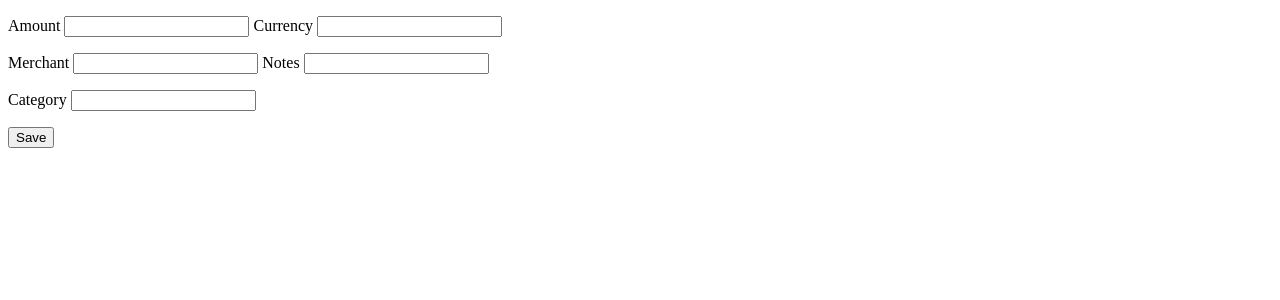
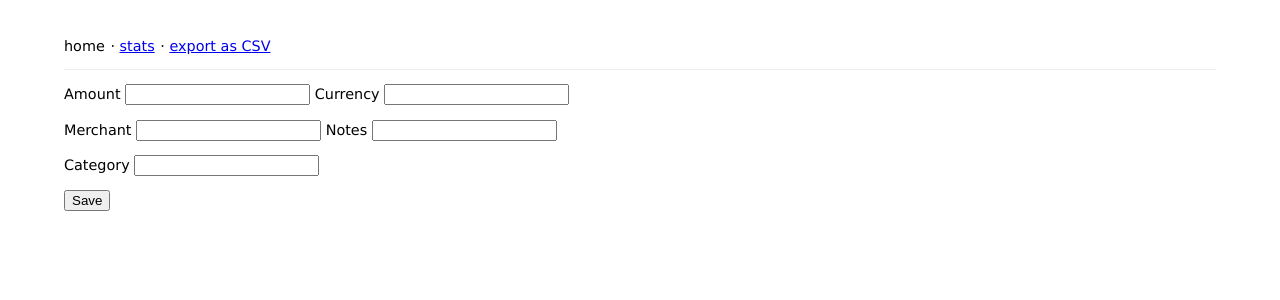
Before and after one commit to jarek/lime, a Flask app: page / in a window 1280 px wide. Shown: the top 300 px of the page. Run offline with Flask 2, Linux system fonts and the light colour scheme; data that the repository does not hold is empty; some libraries are stand-ins or nearby versions.

Commit message:
use a master template, add some basic css

```diff
--- /dev/null
+++ b/app/static/style.css
@@ -0,0 +1,69 @@
+/*notmuchhere*/
+
+html {
+    font-family: verdana, sans-serif;
+    font-size: 0.9em;
+}
+
+body {
+    width: 90%;
+    margin: 3% auto;
+}
+
+table {
+    font-size: 1em;
+
+    border: 1px solid #000;
+    border-collapse: collapse;
+}
+
+td, th {
+    padding: 3px;
+}
+
+th {
+    font-weight: normal;
+    background: #eee;
+}
+
+tr.row-highlight {
+    background: #f6f6f6;
+}
+
+h1, h2, h3 {
+    margin-top: 1.5em;
+    font-family: Trebuchet MS;
+    font-weight: normal;
+    letter-spacing: 2px;
+}
+
+h2 {
+    font-size: 1.8em;
+}
+
+h3 {
+    font-size: 1.4em;
+}
+
+nav {
+    border-bottom: 1px solid #eee;
+}
+
+nav ul {
+    padding: 0;
+}
+
+nav ul li {
+    display: inline;
+}
+
+nav ul li+li:before {
+    content: " · ";
+    padding-left: 1px;
+}
+
+.note, .info, .message {
+    padding: 1em;
+    border: 1px solid yellow;
+    background: #ffffd2;
+}
--- /dev/null
+++ b/app/templates/base.html
@@ -0,0 +1,40 @@
+<!doctype html>
+<html>
+<head>
+    {% block head %}
+    <title>Lime</title>
+    <meta charset="utf-8" />
+    <meta name="viewport" content="width=device-width">
+    <link rel="stylesheet" media="screen, projection" href="{{ url_for('static', filename='style.css') }}" />
+    {% endblock %}
+</head>
+<body>
+    {% block nav %}
+    <nav>
+    <ul>
+        <!-- TODO: this won't really be maintainable, redo with something like this instead:
+        http://stackoverflow.com/questions/11665401/jinja-is-there-any-built-in-variable-to-get-current-html-page-name -->
+        <li>
+            {% if request.path == '/' %}
+            home
+            {% else %}
+            <a href="{{ url_for('index') }}">home</a>
+            {% endif %}
+        </li>
+        <li>
+            {% if request.path == '/stats/' %}
+            stats
+            {% else %}
+            <a href="{{ url_for('show_stats') }}">stats</a>
+            {% endif %}
+        </li>
+        <li>
+            <a href="{{ url_for('export_csv') }}">export as CSV</a>
+        </li>
+    </ul>
+    </nav>
+    {% endblock %}
+    {% block body %}
+    {% endblock %}
+</body>
+</html>
--- a/app/templates/index.html
+++ b/app/templates/index.html
@@ -1,5 +1,6 @@
-<!doctype html>
-<title>Lime</title>
+{% extends "base.html" %}
+
+{% block body %}
 
 <script type="text/javascript">
 var allCategories = {{ allCategories|tojson|safe }}
@@ -36,3 +37,5 @@ var allCurrencies = {{ allCurrencies|tojson|safe }}
     <p>{{ form.csrf_token }}
     {{ form.submit() }}
 </form>
+
+{% endblock %}
--- a/app/templates/stats.html
+++ b/app/templates/stats.html
@@ -1,6 +1,6 @@
-<!doctype html>
-<title>Lime</title>
+{% extends "base.html" %}
 
+{% block body %}
 
 {% for category in amount_categories %}
     {% if category[0].description is not none: %}
@@ -31,3 +31,5 @@
     {% endfor %}
     </table>
 {% endfor %}
+
+{% endblock %}
--- a/hello.py
+++ b/hello.py
@@ -4,7 +4,7 @@
 from __future__ import unicode_literals
 from collections import defaultdict
 from datetime import datetime
-from flask import Flask, request, render_template
+import flask
 from flask.ext.sqlalchemy import SQLAlchemy
 from sqlalchemy.sql import func, desc
 from app import create_app, db, csv
@@ -56,7 +56,7 @@ def show_stats():
         .add_columns(func.min(Transaction.date).label('minDate'))
     datespan = timespan[0][1] - timespan[0][2]
 
-    return render_template('stats.html',
+    return flask.render_template('stats.html',
         datespan = datespan,
         number_of_days = datespan.total_seconds() / (60*60*24),
         number_of_months = datespan.total_seconds() / (60*60*24*30),
@@ -76,12 +76,12 @@ def export_csv():
 def index():
     form = TransactionForm()
 
-    if request.method == 'POST':
+    if flask.request.method == 'POST':
         if form.validate_on_submit():
             transaction = form.to_transaction()
             db.session.add(transaction)
-            flash('Transaction added')
-            return redirect(url_for('index'))
+            flask.flash('Transaction added')
+            return flask.redirect(flask.url_for('index'))
         else:
             # debug
             for fieldName, errorMessages in form.errors.iteritems():
@@ -94,7 +94,7 @@ def index():
     # prepopulate currency with most common currency
     form.transactionCurrency.data = allCurrencies[0] if len(allCurrencies) > 0 else None
 
-    return render_template('index.html', form = form,
+    return flask.render_template('index.html', form = form,
         allCategories = allCategories, allCurrencies = allCurrencies)
 
 if __name__ == '__main__':
```
